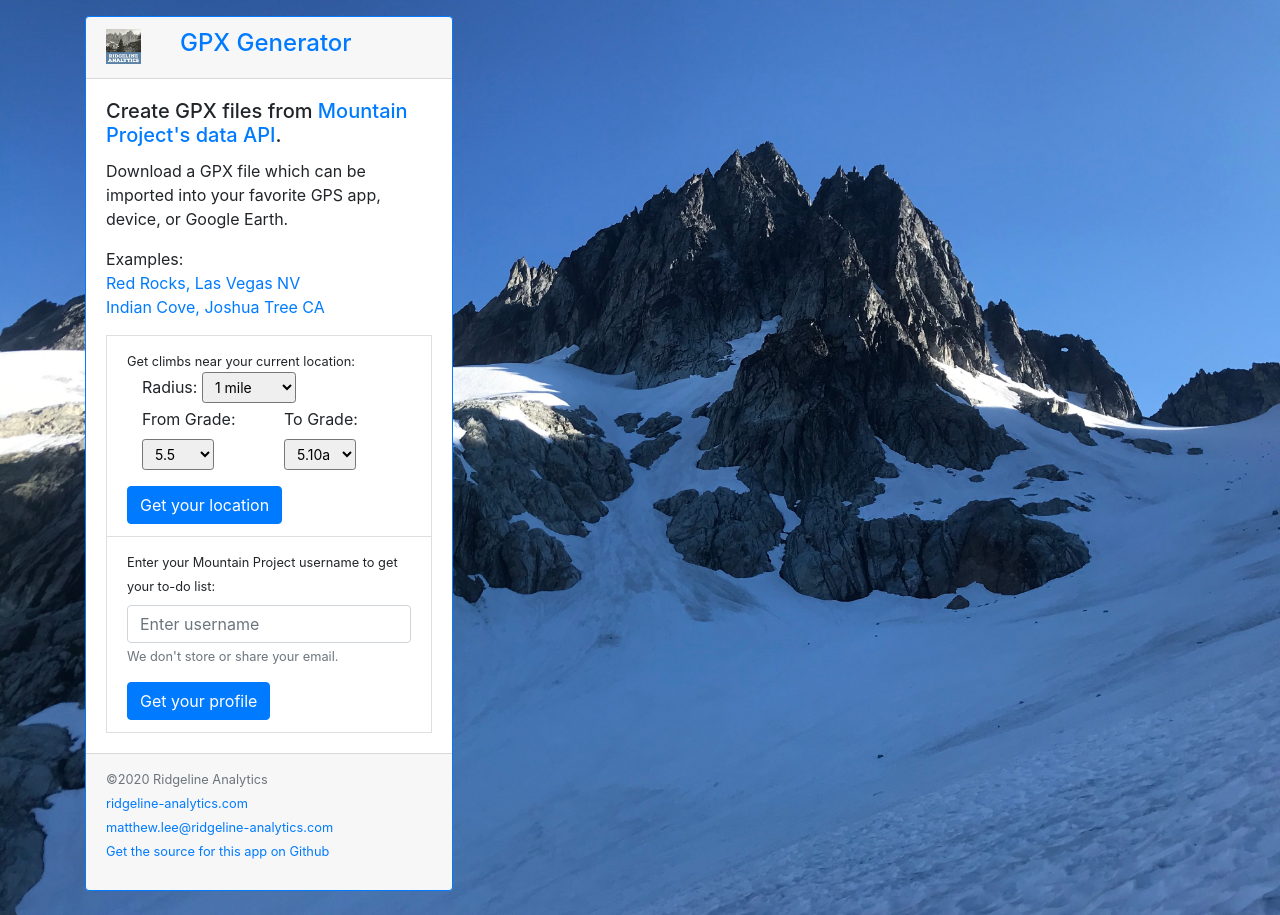
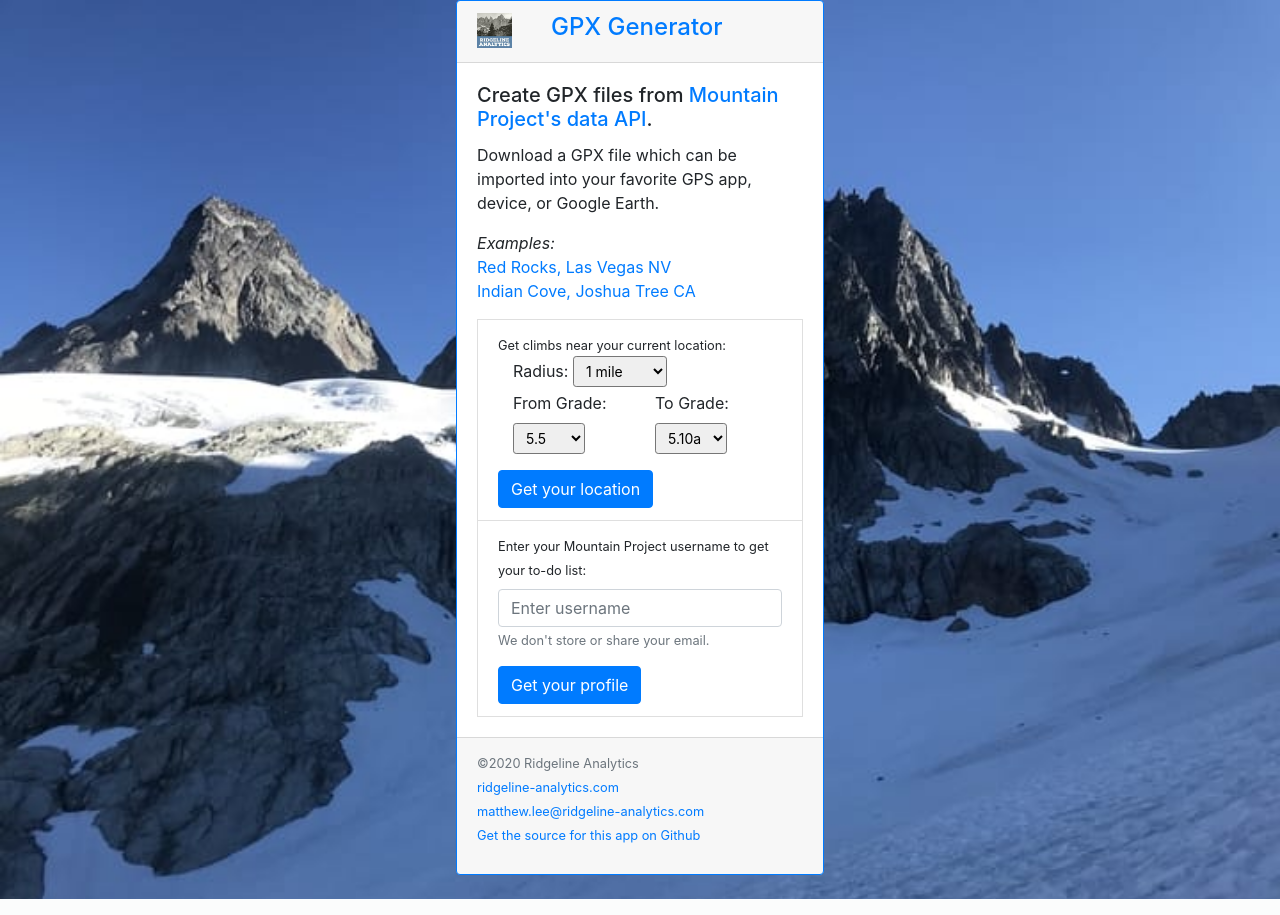
Before and after one commit to Matthew-P-Lee/MP-GPX, a Flask app: template templates/main.html in a window 1280 px wide. Run offline with Flask 2, Linux system fonts and the light colour scheme; the template is opened without the code that fills it, so the values that code supplies are empty; some libraries are stand-ins or nearby versions.

Commit message:
added: optimized images for various screen sizes

```diff
--- a/static/style.css
+++ b/static/style.css
@@ -1,9 +1,30 @@
+html,
 body {
-  background-image: url("/static/dorado-needle.jpg");
   height: 100%;
+  margin: 0;
+  padding: 0;
+}
+body {
+  background-color: #4e75bb;
+}
 
-  /* Center and scale the image nicely */
-  background-position: center;
-  background-repeat: no-repeat;
-  background-size: cover;
+@media (min-width: 720px) {
+  body {
+    background-image: url("/static/dorado-needle-720x540.jpg");
+    background-size: cover;
+  }
 }
+
+@media (min-width: 1920px) {
+  body {
+    background-image: url("/static/dorado-needle-1920x1440.jpg");
+    background-size: cover;
+  }
+}
+
+@media (min-width: 3840px) {
+  body {
+    background-image: url("/static/dorado-needle-3840x2880.jpg");
+    background-size: cover;
+  }
+}
--- a/templates/main.html
+++ b/templates/main.html
@@ -14,7 +14,7 @@
 </head>
 
 <body>
-	<div class="container mt-md-3">
+	<div class="d-flex justify-content-center">
 	<div class="card border-primary mb-4" style="width: 23rem;">
 		<div class="card-header">
 			<div class="row">
@@ -95,7 +95,7 @@
 		</p>
 
 		<p class="card-text">
-		Examples:<br />
+		<span class="font-italic">Examples:</span><br />
 		<a href="{{url_for('static',filename='example1.png')}}">Red Rocks, Las Vegas NV</a>
 		<br />
 		<a href="{{url_for('static',filename='example2.png')}}">Indian Cove, Joshua Tree CA</a>
```
Also changed, not shown: static/dorado-needle-1920x1440.jpg (added), static/dorado-needle-3840x2880.jpg (added), static/dorado-needle-720x540.jpg (added).
